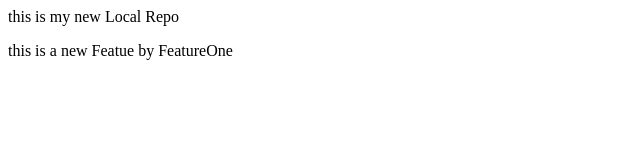
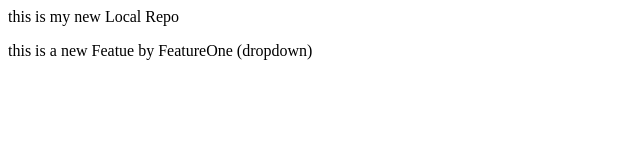
Before and after one commit to harshay922/LocalRepo, a plain HTML site: page index.html in a window 1280 px wide. Shown: the full height of the page, 0-640 px from the left. Drawn offline with Linux system fonts and the light colour scheme.

Commit message:
Add Dropdown

```diff
--- a/index.html
+++ b/index.html
@@ -1,2 +1,4 @@
 <p>this is my new Local Repo</p>
-<p>this is a new Featue by FeatureOne</p>
+<p>this is a new Featue by FeatureOne
+    (dropdown)
+</p>
```
